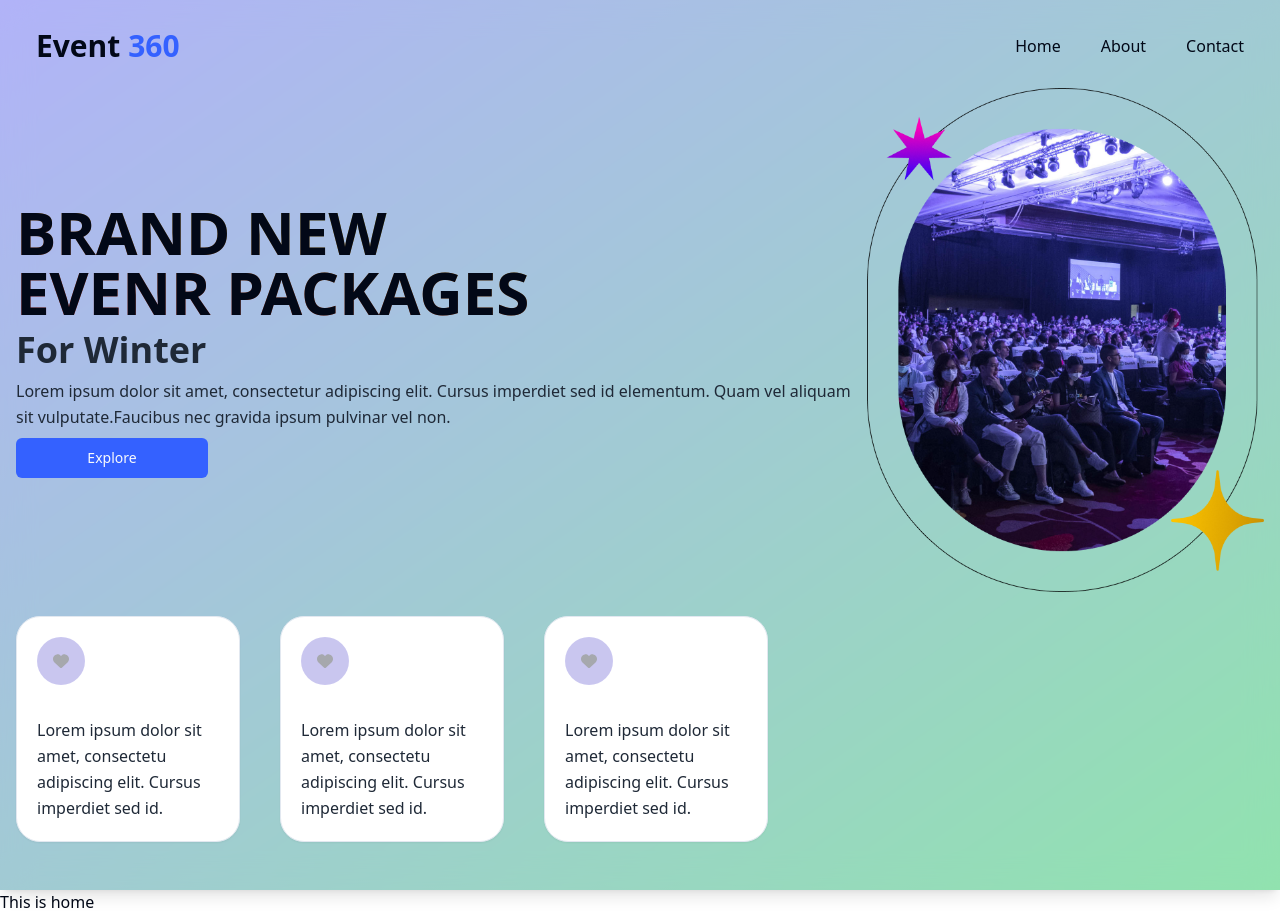
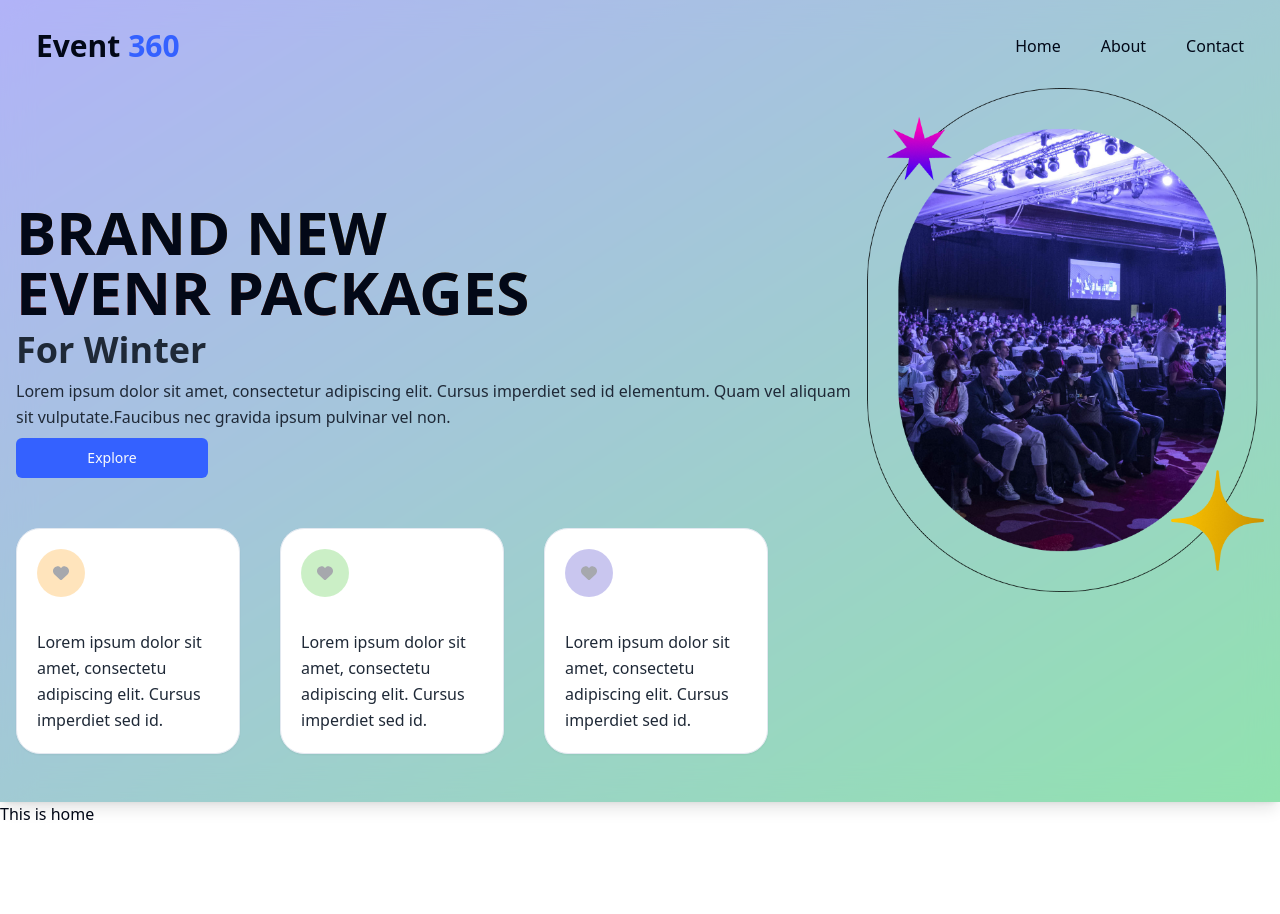
Before and after one commit to Shakil53/event-360, a React (Vite) app: page / in a window 1280 px wide. After the commit the page ends 826 px from the top, so only its background shows below. Built offline with nearby package versions, Linux system fonts and the light colour scheme.

Commit message:
card header item edited done

```diff
--- a/src/components/header/CardHeaderItem.tsx
+++ b/src/components/header/CardHeaderItem.tsx
@@ -5,12 +5,12 @@ import { FaHeart } from "react-icons/fa6";
 const CardHeaderItem = () => {
     return (
 
-<div className='flex w-full max-w-[1280px] mx-auto mb-8 flex-col md:flex-row items-center mt-6 space-y-4 md:space-y-0 gap-2 md:gap-10'>
+<div className='flex w-full max-w-[1280px] mx-auto mb-8 mt-4 md:-mt-16 flex-col md:flex-row items-center space-y-4 md:space-y-0 gap-2 md:gap-10'>
              <div className=''>
             <Card className="w-56 bg-opacity-50 backdrop-filter backdrop-blur-sm rounded-3xl">
 
         <CardContent className='p-5 '>
-                    <div className='rounded-3xl w-[48px] h-[48px] bg-[#685FD4] opacity-35 flex justify-center items-center'>
+                    <div className='rounded-3xl w-[48px] h-[48px] bg-[#ffb443] opacity-35 flex justify-center items-center'>
                         <div className=''>
                         <FaHeart />
                         </div>
@@ -24,7 +24,7 @@ const CardHeaderItem = () => {
             <Card className="w-56 bg-opacity-50 backdrop-filter backdrop-blur-sm rounded-3xl">
 
         <CardContent className='p-5 '>
-                    <div className='rounded-3xl w-[48px] h-[48px] bg-[#685FD4] opacity-35 flex justify-center items-center'>
+                    <div className='rounded-3xl w-[48px] h-[48px] bg-[#6dd45f] opacity-35 flex justify-center items-center'>
                         <div className=''>
                         <FaHeart />
                         </div>
```
